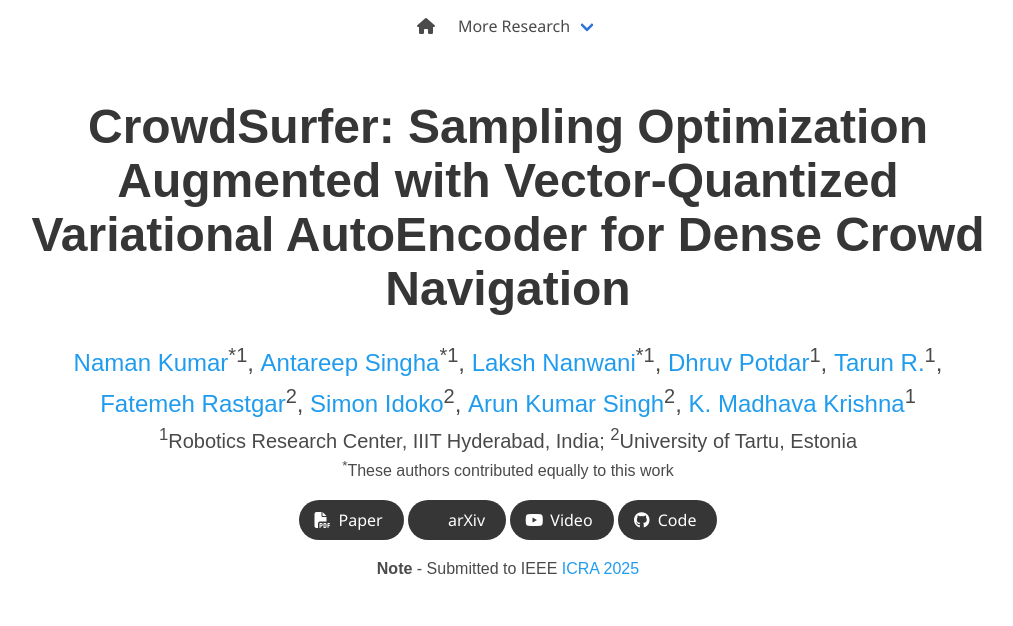
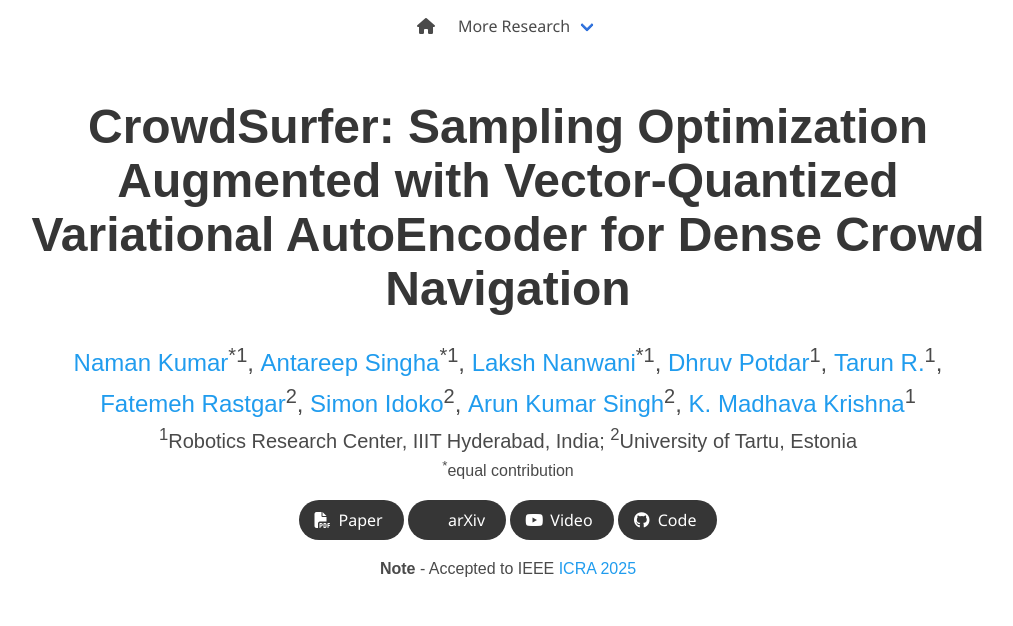
Before and after one commit to Smart-Wheelchair-RRC/CrowdSurfer-webpage, a plain HTML site: page index.html in a window 1280 px wide. Shown: the top 626 px of the page, without its empty margins (132-1145 px from the left). Drawn offline with Linux system fonts and the light colour scheme; grey boxes are pictures that could not be loaded; some icons are missing; a web font is replaced by a local one.

Commit message:
Update index.html

```diff
--- a/index.html
+++ b/index.html
@@ -94,7 +94,7 @@
             </div>
 
             <div class="is-size-6 publication-authors">
-              <span class="author-block"><sup>*</sup>These authors contributed equally to this work</span>
+              <span class="author-block"><sup>*</sup>equal contribution</span>
             </div>
 
             <div class="column has-text-centered">
@@ -140,7 +140,7 @@
             </div>
 
             <div class="is-size-6 publication-authors">
-              <span class="author-block"><b>Note</b> - Submitted to IEEE
+              <span class="author-block"><b>Note</b> - Accepted to IEEE
                 <a href="https://2025.ieee-icra.org" target="_blank">ICRA 2025</a></span>
             </div>
           </div>
```
